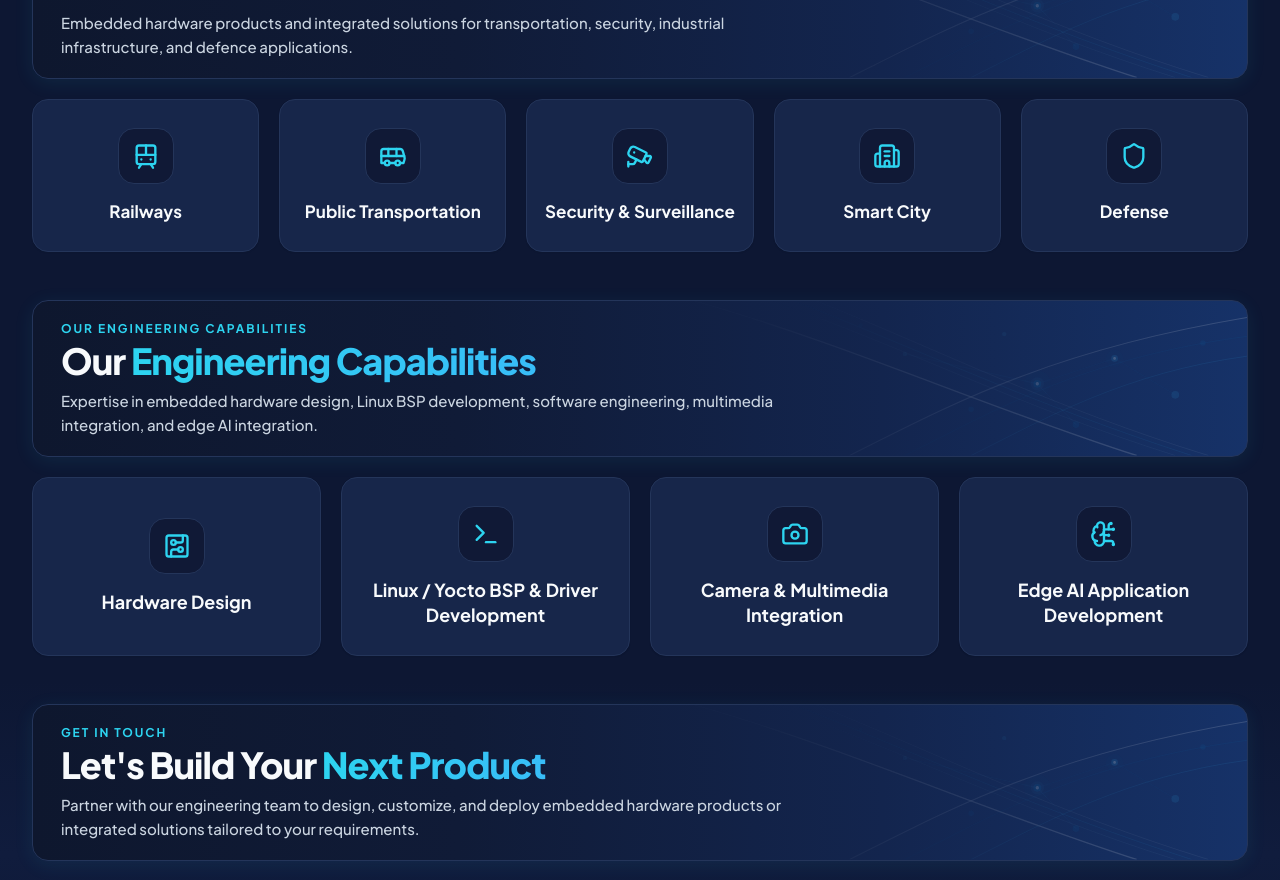
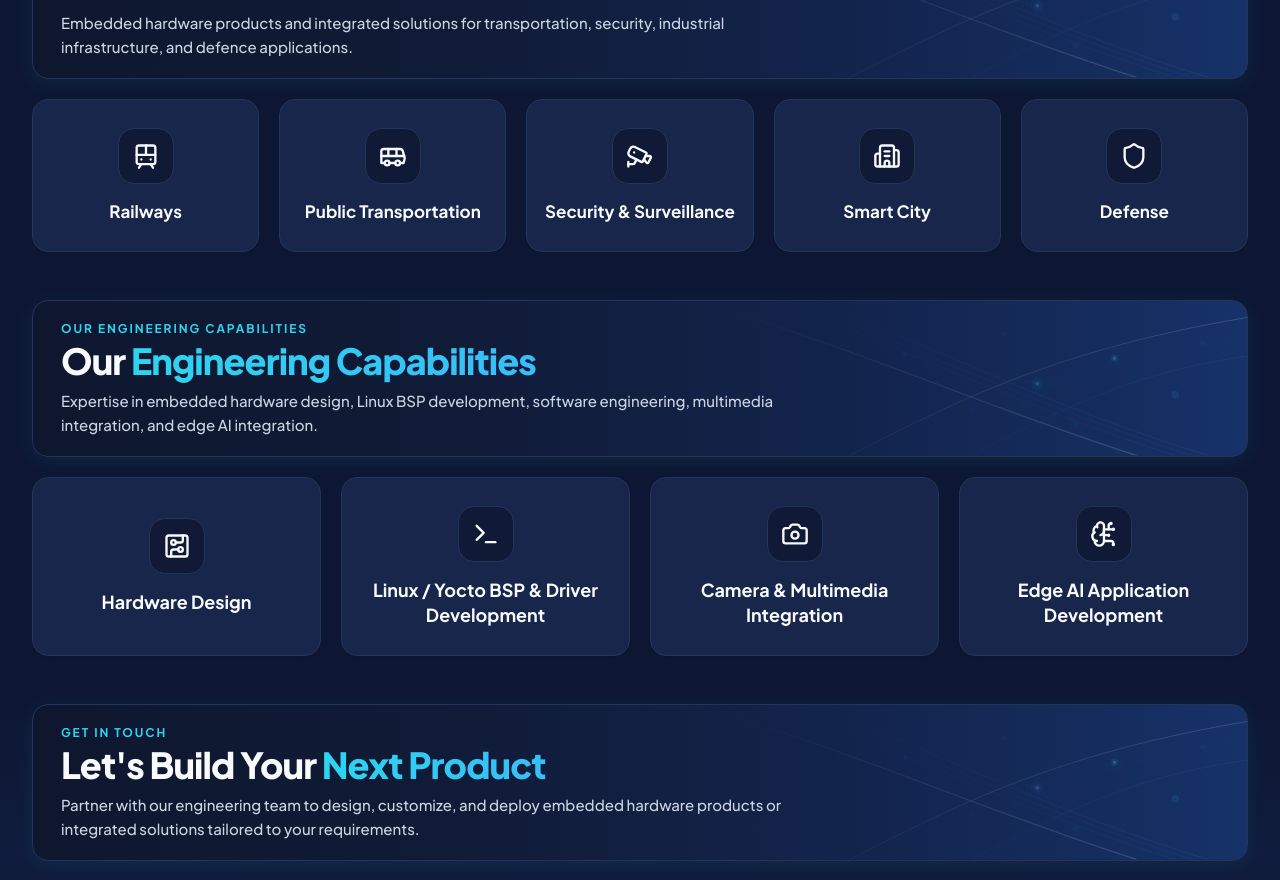
Before and after one commit to Sharmaji0108/Aiegx, a React (Vite) app: page / in a window 1280 px wide. Shown: the part 2380-3260 px from the top of the page. Built offline with nearby package versions, Linux system fonts and the light colour scheme; a web font is replaced by a local one.

Commit message:
style: apply consistent dark appearance to icons in Industries We Serve and Engineering Capabilities

```diff
--- a/src/components/cta/FinalCTA.jsx
+++ b/src/components/cta/FinalCTA.jsx
@@ -87,8 +87,8 @@ export default function FinalCTA() {
         className={`group relative rounded-xl bg-white dark:bg-[#17264A] border border-[#DBE4F0] dark:border-[#24355A] hover:border-[#089EC2]/70 dark:hover:border-[#2DD4F0]/70 p-1 flex flex-col justify-center items-center text-center hover:-translate-y-1 hover:shadow-xl hover:shadow-[#3285FF]/10 transition-all duration-300 backdrop-blur-md shadow-xs w-[70px] h-[70px] min-w-[70px] max-w-[70px] shrink-0 aspect-square mr-2 cursor-pointer select-none overflow-hidden lg:w-full lg:max-w-none lg:min-w-0 lg:h-full lg:aspect-auto lg:mr-0 lg:py-7 lg:px-4 lg:rounded-2xl lg:cursor-default ${isExtra ? 'lg:hidden' : ''}`}
       >
         {/* Capability Icon Container: 22px on mobile, 56px (w-14) on desktop */}
-        <div className="w-[22px] h-[22px] rounded-md bg-[#EDF2F7] dark:bg-[#101936] text-[#089EC2] dark:text-[#2DD4F0] border border-[#DBE4F0] dark:border-[#24355A] flex items-center justify-center mb-1 shrink-0 group-hover:scale-105 group-hover:bg-gradient-to-tr group-hover:from-[#2DD4F0] group-hover:to-[#3285FF] group-hover:text-[#0D1733] group-hover:border-transparent group-hover:shadow-sm group-hover:shadow-[#2DD4F0]/20 transition-all duration-300 lg:w-14 lg:h-14 lg:rounded-2xl lg:mb-4 lg:group-hover:scale-110">
-          <Icon className="w-3 h-3 lg:w-7 lg:h-7" />
+        <div className="w-[22px] h-[22px] rounded-md bg-[#EDF2F7] dark:bg-[#101936] text-[#14213D] dark:text-[#F8FAFC] border border-[#DBE4F0] dark:border-[#24355A] flex items-center justify-center mb-1 shrink-0 group-hover:scale-105 transition-all duration-300 lg:w-14 lg:h-14 lg:rounded-2xl lg:mb-4 lg:group-hover:scale-110">
+          <Icon className="w-3 h-3 lg:w-7 lg:h-7 text-[#14213D] dark:text-[#F8FAFC]" />
         </div>
 
         {/* Capability Title: 9px with text wrapping on mobile, 18px on desktop */}
--- a/src/components/developers/Developers.jsx
+++ b/src/components/developers/Developers.jsx
@@ -93,8 +93,8 @@ export default function Developers() {
         className={`group relative rounded-xl bg-white dark:bg-[#17264A] border border-[#DBE4F0] dark:border-[#24355A] hover:border-[#089EC2]/70 dark:hover:border-[#2DD4F0]/70 p-1 flex flex-col justify-center items-center text-center hover:-translate-y-1 hover:shadow-xl hover:shadow-[#3285FF]/10 transition-all duration-300 backdrop-blur-md shadow-xs w-[70px] h-[70px] min-w-[70px] max-w-[70px] shrink-0 aspect-square mr-2.5 cursor-pointer select-none lg:w-full lg:max-w-none lg:min-w-0 lg:h-full lg:aspect-auto lg:mr-0 lg:py-7 lg:px-4 lg:rounded-2xl lg:cursor-default ${isExtra ? 'lg:hidden' : ''}`}
       >
         {/* Industry Icon Container: 22px on mobile, 56px (w-14) on desktop */}
-        <div className="w-[22px] h-[22px] rounded-md bg-[#EDF2F7] dark:bg-[#101936] text-[#089EC2] dark:text-[#2DD4F0] border border-[#DBE4F0] dark:border-[#24355A] flex items-center justify-center mb-1 shrink-0 group-hover:scale-105 group-hover:bg-gradient-to-tr group-hover:from-[#2DD4F0] group-hover:to-[#3285FF] group-hover:text-[#0D1733] group-hover:border-transparent group-hover:shadow-sm group-hover:shadow-[#2DD4F0]/20 transition-all duration-300 lg:w-14 lg:h-14 lg:rounded-2xl lg:mb-4 lg:group-hover:scale-110">
-          <Icon className="w-3 h-3 lg:w-7 lg:h-7" />
+        <div className="w-[22px] h-[22px] rounded-md bg-[#EDF2F7] dark:bg-[#101936] text-[#14213D] dark:text-[#F8FAFC] border border-[#DBE4F0] dark:border-[#24355A] flex items-center justify-center mb-1 shrink-0 group-hover:scale-105 transition-all duration-300 lg:w-14 lg:h-14 lg:rounded-2xl lg:mb-4 lg:group-hover:scale-110">
+          <Icon className="w-3 h-3 lg:w-7 lg:h-7 text-[#14213D] dark:text-[#F8FAFC]" />
         </div>
 
         {/* Industry Label: 8.5px with 2-line wrap on mobile, 17px on desktop */}
```
